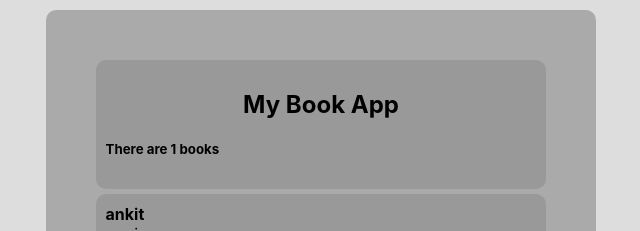
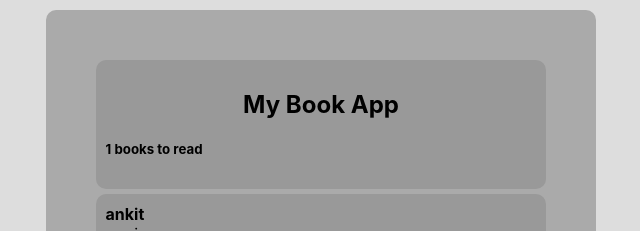
Before and after one commit to ankitn1311/book-context-api, a React (Create React App) app: page / in a window 1280 px wide. Shown: the top 231 px of the page, without its empty margins (319-959 px from the left). Built offline with nearby package versions, Linux system fonts and the light colour scheme.

Commit message:
fixed english

```diff
--- a/src/components/Navbar.jsx
+++ b/src/components/Navbar.jsx
@@ -6,13 +6,13 @@ const Navbar = () => {
     return books.length > 0 ? (
         <nav>
             <h1>My Book App</h1>
-            <h5>There are {books.length} books</h5>
+            <h5>{books.length} books to read</h5>
         </nav>
     ) : (
             <nav>
                 <h1>My Book App</h1>
                 <div>
-                    <p style={{ textAlign: 'center' }}>There are books to read...just enjoy :)</p>
+                    <p style={{ textAlign: 'center' }}>No books to read ... just enjoy :)</p>
                 </div>
             </nav>
         )
```
